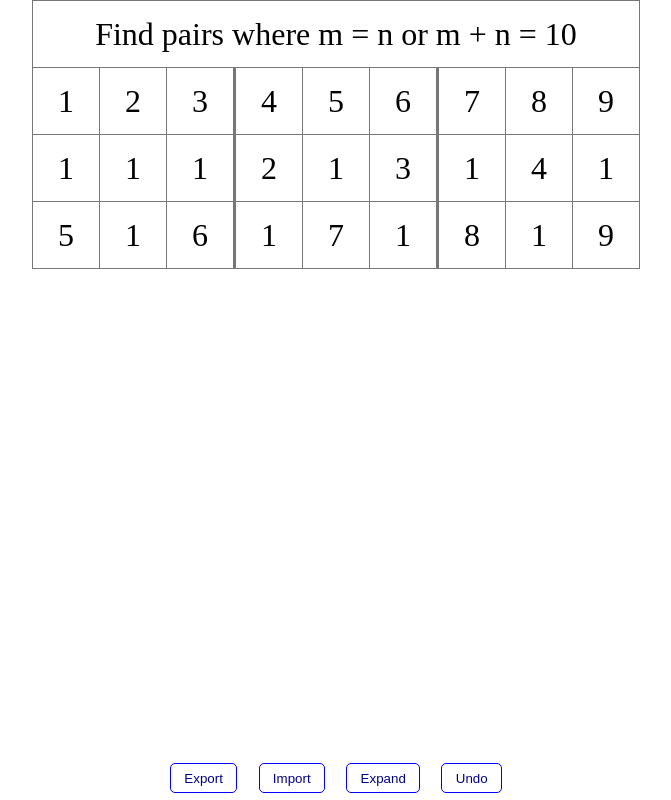
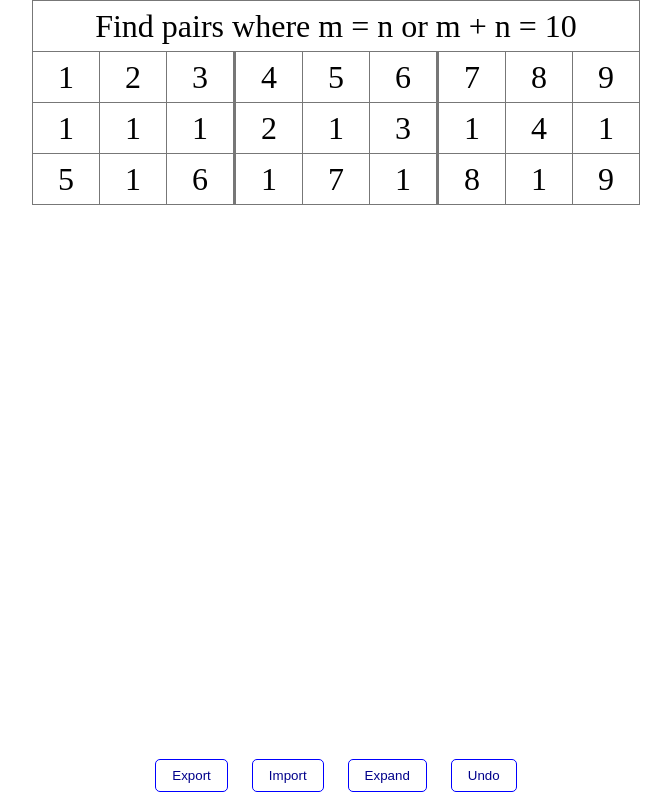
Before and after one commit to rahelest/numbrikas, a PHP site: page / in a window 1280 px wide. Shown: the whole page, without its empty margins (304-975 px from the left). Run offline with PHP 8.4, Linux system fonts and the light colour scheme.

Commit message:
Set em to rem.

```diff
--- a/src/style.css
+++ b/src/style.css
@@ -5,7 +5,7 @@
 }
 
 body {
-	font-size: 2em;
+	font-size: 2rem;
 	margin: 0;
 	padding: 0;
 }
@@ -25,7 +25,7 @@ th,td {
 	/* 	border-right: 0; */
 	text-align: center;
 	width: 2em;
-	height: 2em;
+	height: 3rem;
 	cursor: pointer;
 
 	-webkit-user-select: none;  /* Chrome all / Safari all */
@@ -51,9 +51,9 @@ input,button {
 	border: 1px solid #0000FF;
 	border-radius: 5px;
 	color: #00008B;
-	padding: 0.5em 1em;
+	padding: 0.5rem 1rem;
 	display: block;
-	margin: 0.5em;
+	margin: 0.5rem;
 }
 
 input[disabled], button[disabled] {
@@ -73,14 +73,14 @@ button {
 
 .menu button.smaller {
 	display: inline-block;
-	margin: 0.5em 0;
-	padding: 0.5em 0.3em;
+	margin: 0.5rem 0;
+	padding: 0.5rem 0.3rem;
 	width: auto;
 }
 
 .main-wrapper {
 	display: block;
-	padding-bottom: 2em;
+	padding-bottom: 2rem;
 	text-align: center;
 }
 
@@ -100,7 +100,7 @@ button {
 }
 
 .helper td {
-	height: 1em;
+	height: 2rem;
 }
 
 .fixed-center {
```
